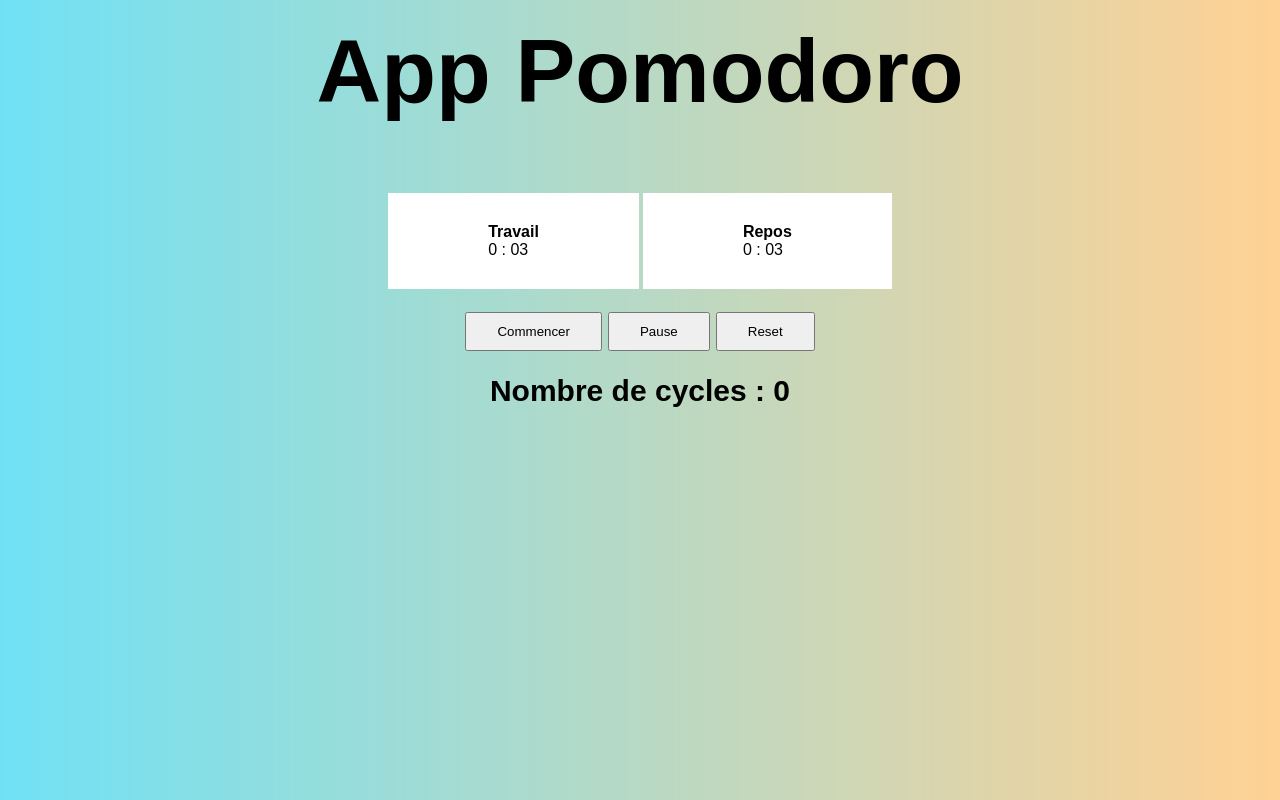
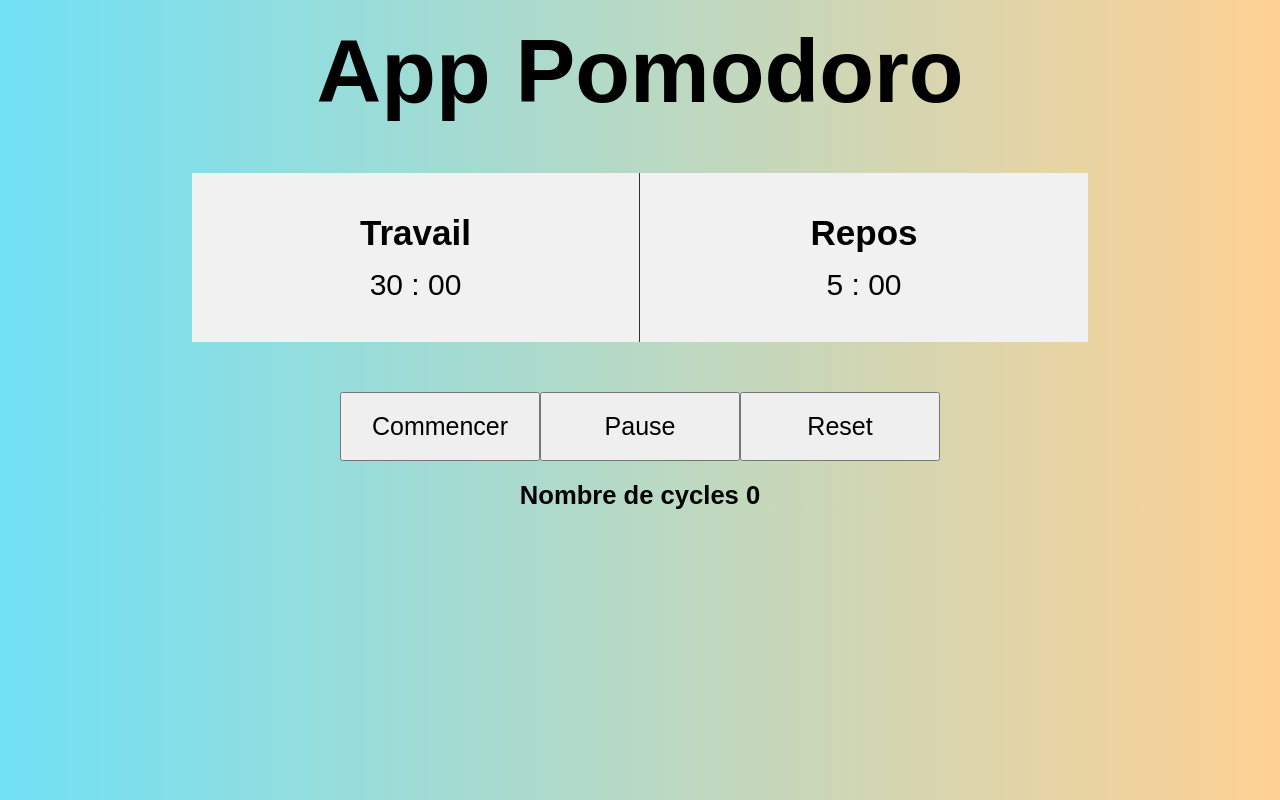
Before and after one commit to VincentBernier35/20-projects-in-javascript-online-course, a plain HTML site: page 6. Pomodoro/index.html in a window 1280 px wide. Drawn offline with Linux system fonts and the light colour scheme.

Commit message:
Add files via upload

```diff
--- a/6. Pomodoro/app.js
+++ b/6. Pomodoro/app.js
@@ -1,54 +1,80 @@
-const affichageTravail = document.querySelector('.timerTravail');
-const affichageRepos = document.querySelector(".timerRepos");
-const btnCommencer = document.querySelector(".b1");
-const btnPause = document.querySelector(".b2");
-const btnReset = document.querySelector(".b3");
-const cycles = document.querySelector('.nbCycle');
+const affichageTravail = document.querySelector('.affichageT');
+const affichagePause = document.querySelector('.affichageP');
+const btnGo = document.querySelector('.b1');
+const btnPause = document.querySelector('.b2');
+const btnReset = document.querySelector('.b3');
+const cycles = document.querySelector('h2');
 
-let tempsInitial = 3;
-let tempsDeRepos = 3;
+let checkInterval = false;
+let tempsInitial = 1800;
+let tempsDeRepos = 300;
 let pause = false;
-let nbDeCycle = 0;
-
-cycles.innerText = `Nombre de cycles : ${nbDeCycle}`;
+let nbDeCycles = 0;
+cycles.innerText = `Nombre de cycles ${nbDeCycles}`;
 
 affichageTravail.innerText = `${Math.trunc(tempsInitial/60)} : ${(tempsInitial % 60 < 10) ? `0${tempsInitial % 60}` : tempsInitial % 60}`;
+affichagePause.innerText = `${Math.trunc(tempsDeRepos/60)} : ${(tempsDeRepos % 60 < 10) ? `0${tempsDeRepos % 60}` : tempsDeRepos % 60}`;
 
-affichageRepos.innerText = `${Math.trunc(tempsDeRepos/60)} : ${(tempsDeRepos % 60 < 10) ? `0${tempsDeRepos % 60}` : tempsDeRepos % 60}`;
+btnGo.addEventListener('click', () => {
 
+    if(checkInterval === false) {
 
-btnCommencer.addEventListener('click', () =>{
+    checkInterval = true;
+
     tempsInitial--;
     affichageTravail.innerText = `${Math.trunc(tempsInitial/60)} : ${(tempsInitial % 60 < 10) ? `0${tempsInitial % 60}` : tempsInitial % 60}`;
 
     let timer = setInterval(() => {
 
-        if(tempsInitial > 0) {
+        if( pause === false && tempsInitial > 0) {
             tempsInitial--;
             affichageTravail.innerText = `${Math.trunc(tempsInitial/60)} : ${(tempsInitial % 60 < 10) ? `0${tempsInitial % 60}` : tempsInitial % 60}`;
-
-
-        } else if (tempsDeRepos === 0 && tempsInitial === 0) {
-            tempsInitial = 3;
-            tempsDeRepos = 3;
-            nbDeCycle++;
-            cycles.innerText = `Nombre de cycles : ${nbDeCycle}`;
-
-
-
+        }
+        else if (pause === false && tempsDeRepos === 0 && tempsInitial === 0) {
+            tempsInitial = 1800;
+            tempsDeRepos = 300;
+            nbDeCycles++;
+            cycles.innerText = `Nombre de cycles ${nbDeCycles}`;
             affichageTravail.innerText = `${Math.trunc(tempsInitial/60)} : ${(tempsInitial % 60 < 10) ? `0${tempsInitial % 60}` : tempsInitial % 60}`;
-
-            affichageRepos.innerText = `${Math.trunc(tempsDeRepos/60)} : ${(tempsDeRepos % 60 < 10) ? `0${tempsDeRepos % 60}` : tempsDeRepos % 60}`;
-
+            affichagePause.innerText = `${Math.trunc(tempsDeRepos/60)} : ${(tempsDeRepos % 60 < 10) ? `0${tempsDeRepos % 60}` : tempsDeRepos % 60}`;
+        }
+        else if (pause === false && tempsInitial === 0) {
+            tempsDeRepos--;
+            affichagePause.innerText = `${Math.trunc(tempsDeRepos/60)} : ${(tempsDeRepos % 60 < 10) ? `0${tempsDeRepos % 60}` : tempsDeRepos % 60}`;
 
         }
 
 
-        else if (tempsInitial === 0) {
-            tempsDeRepos--;
-            affichageRepos.innerText = `${Math.trunc(tempsDeRepos/60)} : ${(tempsDeRepos % 60 < 10) ? `0${tempsDeRepos % 60}` : tempsDeRepos % 60}`;
-        }
-
     }, 1000)
 
+    // Reset
+    btnReset.addEventListener('click', () => {
+        clearInterval(timer);
+        checkInterval = false;
+        tempsInitial = 1800;
+        tempsDeRepos = 300;
+        affichageTravail.innerText = `${Math.trunc(tempsInitial/60)} : ${(tempsInitial % 60 < 10) ? `0${tempsInitial % 60}` : tempsInitial % 60}`;
+        affichagePause.innerText = `${Math.trunc(tempsDeRepos/60)} : ${(tempsDeRepos % 60 < 10) ? `0${tempsDeRepos % 60}` : tempsDeRepos % 60}`;
+    })
+
+
+    } else {
+        return;
+    }
+
+
+
+
+
 })
+
+btnPause.addEventListener('click', () => {
+
+    if(pause === false){
+        btnPause.innerText = "Play";
+    } else if(pause === true){
+        btnPause.innerText = "Pause";
+    }
+    pause = !pause;
+
+})
--- a/6. Pomodoro/index.html
+++ b/6. Pomodoro/index.html
@@ -10,28 +10,23 @@
 
     <h1>App Pomodoro</h1>
 
-
-    <div class="mainTravailRepos">
-        <div class="travail">
+    <div class="affichage">
+        <div class="bloc travail">
             <p>Travail</p>
-            <p class="timerTravail"></p>
+            <p class="affichageT"></p>
         </div>
-        <div class="repos">
+        <div class="bloc pause">
             <p>Repos</p>
-            <p class="timerRepos">5 :00</p>
+            <p class="affichageP"></p>
         </div>
     </div>
 
-
-    <div class="buttons">
-        <button class="b1">Commencer</button>
-        <button class="b2">Pause</button>
-        <button class="b3">Reset</button>
+    <div class="container-btns">
+        <button class="btn b1">Commencer</button>
+        <button class="btn b2">Pause</button>
+        <button class="btn b3">Reset</button>
     </div>
-
-
-    <p class="nbCycle"></p>
-
-    <script src="app.js"></script>
+    <h2></h2>
+      <script src="app.js"></script>
 </body>
 </html>
--- a/6. Pomodoro/style.css
+++ b/6. Pomodoro/style.css
@@ -8,37 +8,56 @@ body {
     background: linear-gradient(to right, #70e1f5, #ffd194);
     font-family: Arial, Helvetica, sans-serif;
 }
+
 h1 {
     text-align: center;
     font-size: 7vw;
     margin: 20px 0px;
 }
-.mainTravailRepos {
+h2 {
+    text-align: center;
+    font-size: 2vw;
+    margin-top: 20px;
+}
+.affichage {
+    background: #f1f1f1;
+    margin: 50px auto;
+    width: 70%;
+    max-width: 900px;
+    min-width: 500px;
     display: flex;
-    flex-direction: row;
+}
+.bloc {
+    width: 50%;
+    display: flex;
     justify-content: center;
+    align-items: center;
+    flex-direction: column;
+    font-size: 30px;
+    padding: 40px;
 }
-.travail, .repos{
-    background-color: white;
-    margin: 50px 2px 20px;
-    padding: 30px 100px;
+
+.bloc p:nth-child(1) {
+    font-weight: bold;
+    font-size: 35px;
+    margin-bottom: 15px;
 }
-p:first-child {
-    font-weight: bold;
+.bloc:nth-child(1) {
+    border-right: 1px solid #333;
+}
 
-}
-.buttons {
+.container-btns {
+    margin: 0 auto;
+    width: 70%;
+    max-width: 900px;
+    min-width: 500px;
     display: flex;
     justify-content: center;
 }
-button {
-    padding: 10px 30px;
-    margin: 3px;
+
+.btn {
+    display: block;
+    padding: 18px;
+    font-size: 25px;
+    width: 200px;
 }
-.nbCycle {
-    text-align: center;
-    font-weight: bold;
-    font-size: 30px;
-    margin-top: 20px;
-
-}
```
